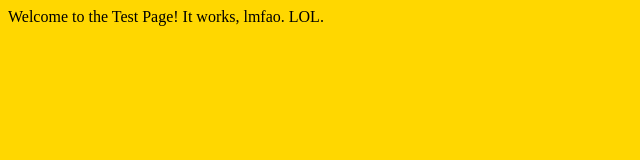
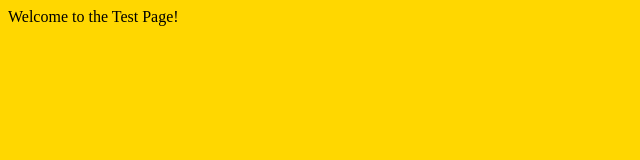
Before and after one commit to throwaway4798/testone, a plain HTML site: page index.html in a window 1280 px wide. Shown: the whole page, without its empty margins (0-640 px from the left). Drawn offline with Linux system fonts and the light colour scheme.

Commit message:
normalize all the shit

```diff
--- a/index.html
+++ b/index.html
@@ -3,6 +3,6 @@
 <title>Test Page</title>
 </head>
 <body style="background-color:gold;">
-Welcome to the Test Page! It works, lmfao. LOL.
+Welcome to the Test Page!
 </body>
 </html>
```
Also changed, not shown: 1 other file.
